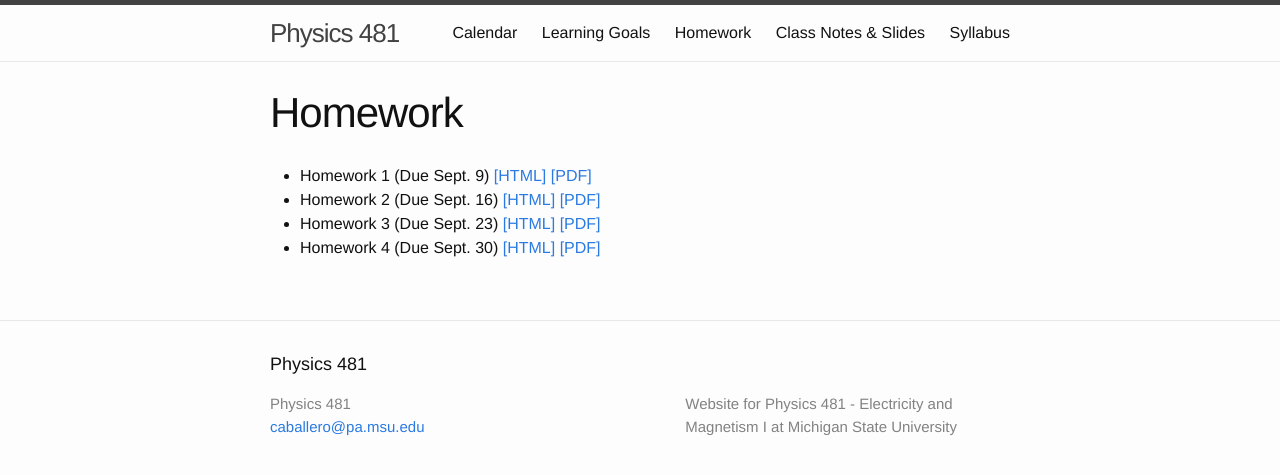
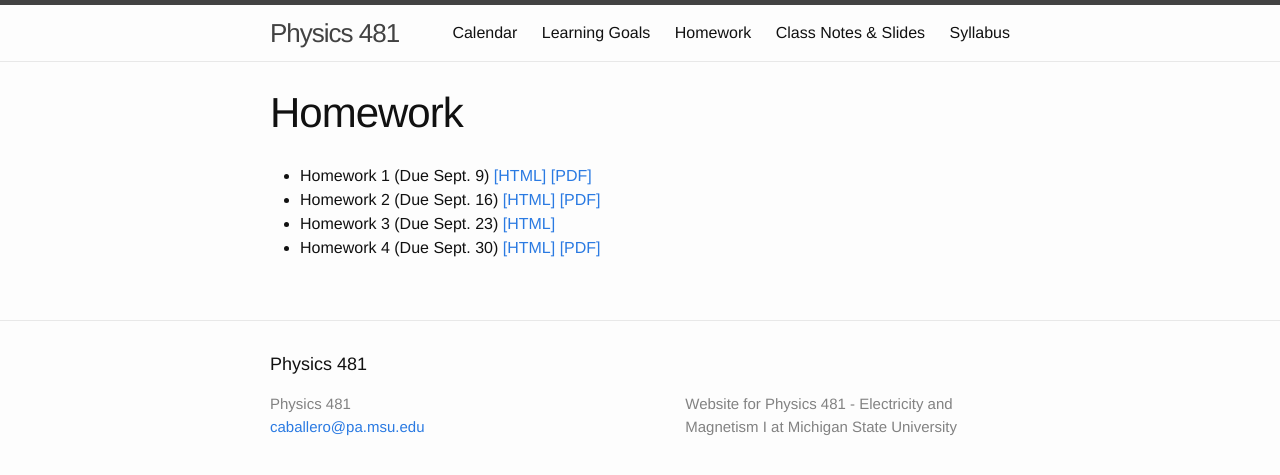
Before and after one commit to dannycab/phy481msu, a Jekyll site: the page built from assignments/list_of_assignments.md, in a window 1280 px wide. Shown: the top 475 px of the page. Built offline with Jekyll 4.4.1, drawn with Linux system fonts in a browser that asks for light colours.

```diff
--- a/assignments/list_of_assignments.md
+++ b/assignments/list_of_assignments.md
@@ -6,5 +6,5 @@ permalink: ./assignments/index.html
 
 * Homework 1 (Due Sept. 9) [[HTML]](./homework1.html) [[PDF]](./homework1.pdf)
 * Homework 2 (Due Sept. 16) [[HTML]](./homework2.html) [[PDF]](./homework2.pdf)
-* Homework 3 (Due Sept. 23) [[HTML]](./homework3.html) [[PDF]](./homework3.pdf)
+* Homework 3 (Due Sept. 23) [[HTML]](./homework3.html)
 * Homework 4 (Due Sept. 30) [[HTML]](./homework4.html) [[PDF]](./homework4.pdf)
```
